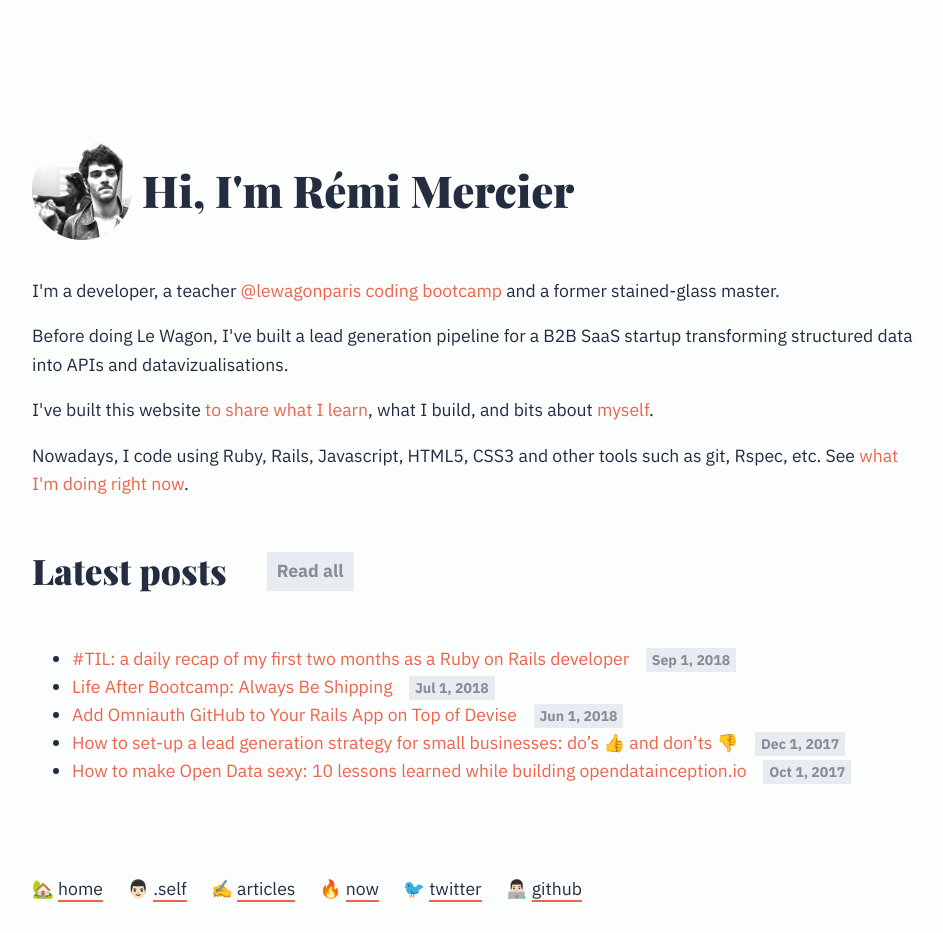
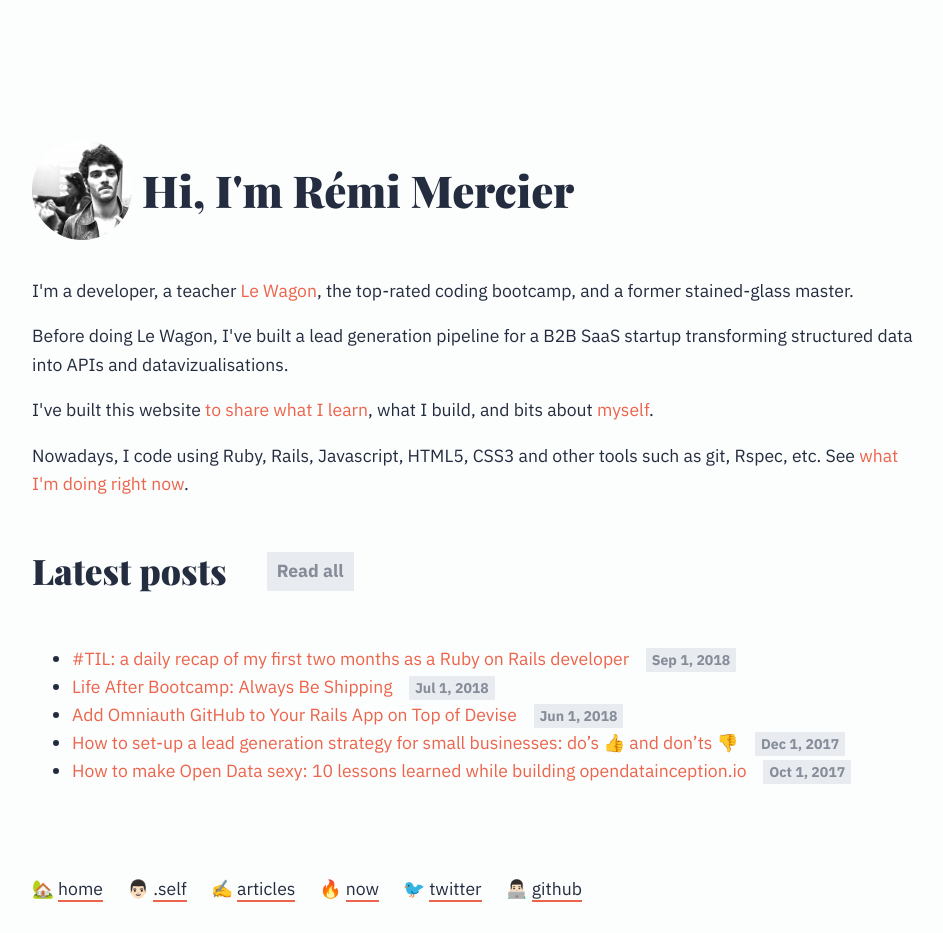
Before and after one commit to merciremi/remicodes, a Jekyll site: the page built from index.html, in a window 1280 px wide. Shown: the whole page, without its empty margins (160-1103 px from the left). Built offline with Jekyll 4.4.1, drawn with Linux system fonts in a browser that asks for light colours; some web fonts are replaced.

Commit message:
Update index.html

```diff
--- a/index.html
+++ b/index.html
@@ -7,7 +7,7 @@
     <h1 class="inlined">Hi, I'm Rémi Mercier</h1>
   </div>
 
-  <p>I'm a developer, a teacher <a href="https://lewagon.com">@lewagonparis coding bootcamp</a> and a former stained-glass master.</p>
+  <p>I'm a developer, a teacher <a href="https://lewagon.com">Le Wagon</a>, the top-rated coding bootcamp, and a former stained-glass master.</p>
 
   <p>Before doing Le Wagon, I've built a lead generation pipeline for a B2B SaaS startup transforming structured data into APIs and datavizualisations.</p>
 
```
